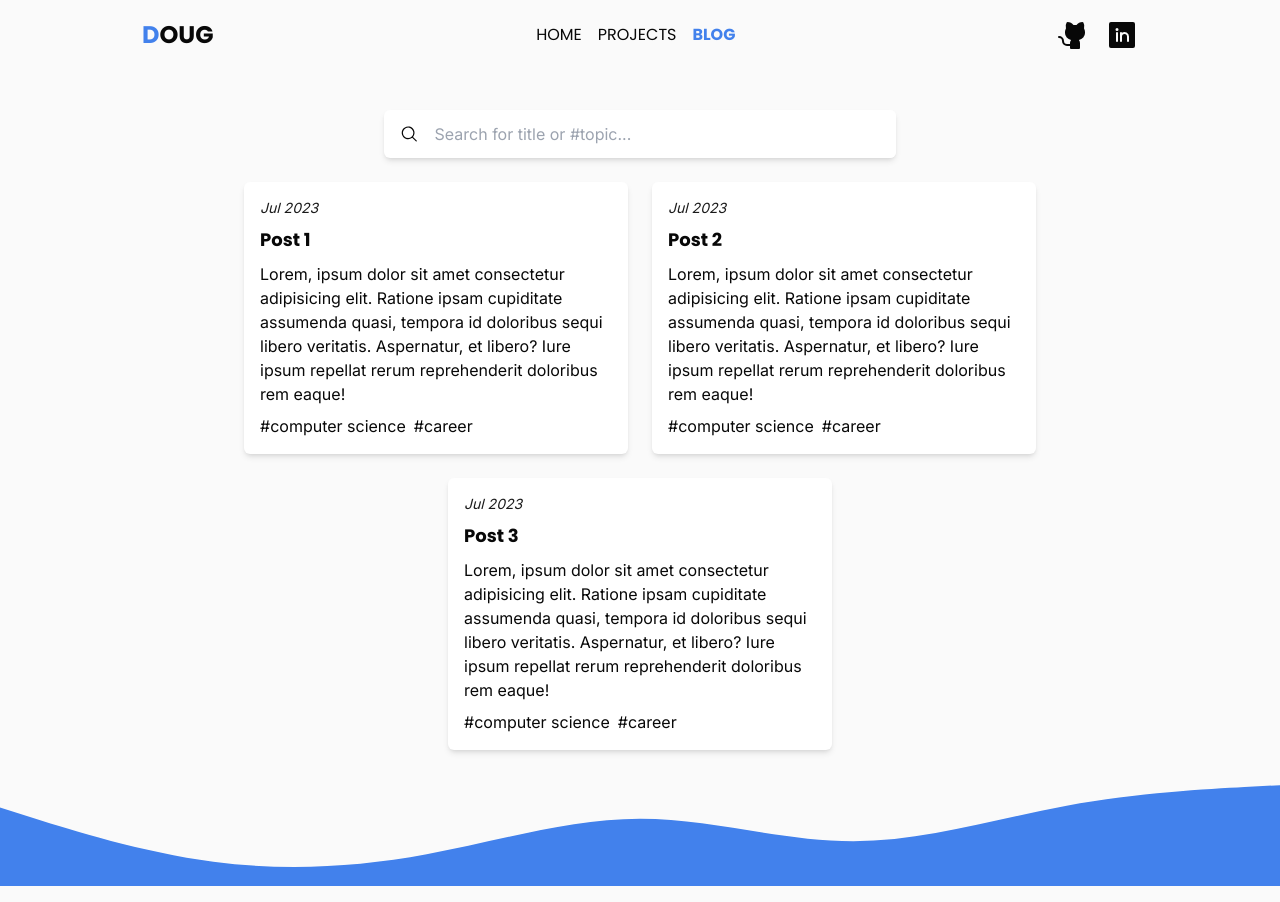
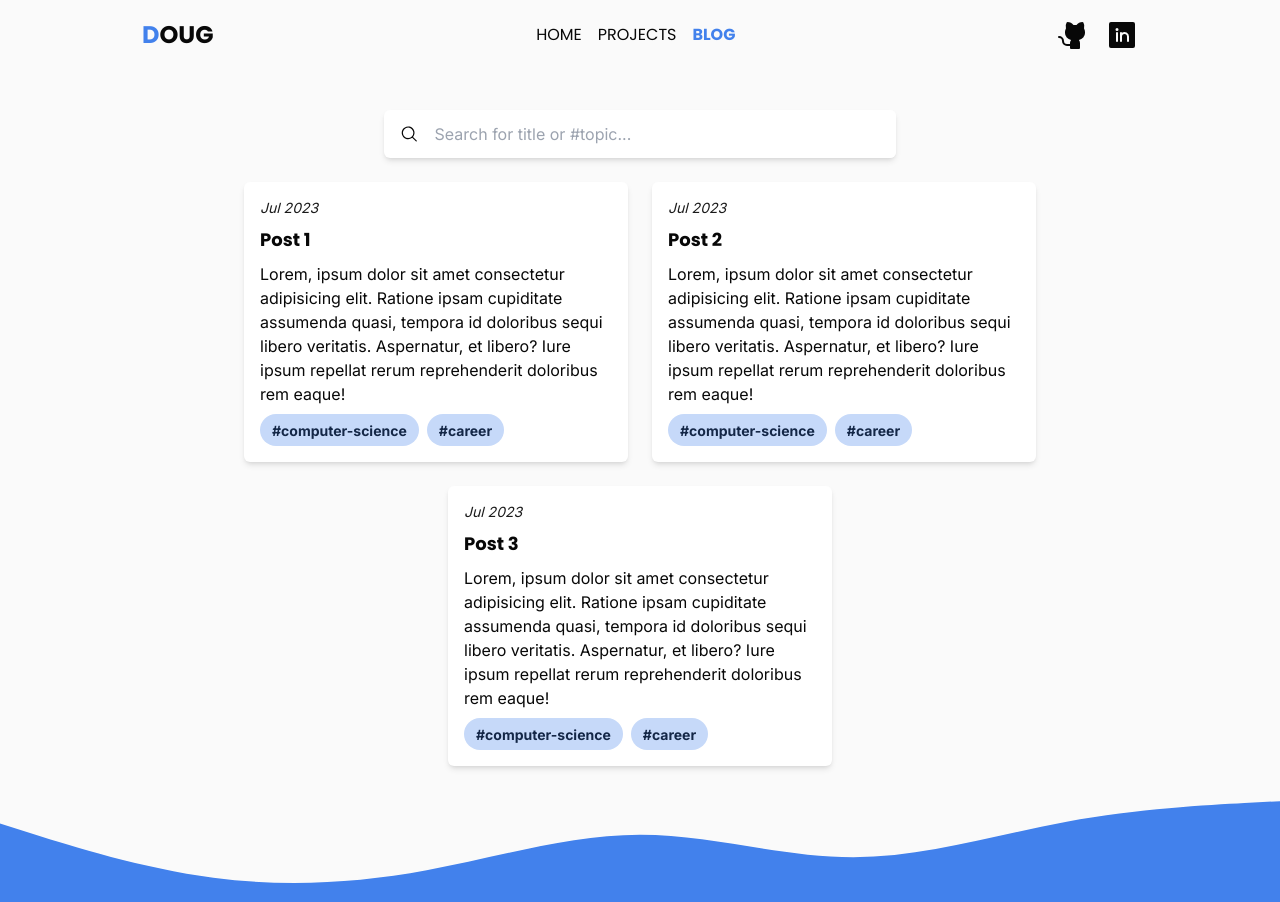
Before and after one commit to dougdomingos/portfolio, a Next.js app: page /blog in a window 1280 px wide. Built offline with nearby package versions, Linux system fonts and the light colour scheme.

Commit message:
feat: extract Card tags to TopicTag component

```diff
--- a/src/components/Card.tsx
+++ b/src/components/Card.tsx
@@ -1,3 +1,5 @@
+import TopicTag from "./TopicTag";
+
 type CardProps = {
   name: string;
   description: string;
@@ -11,11 +13,7 @@ const Card = ({ name, description, topics }: CardProps) => (
       <p>{description}</p>
       <ul className='flex gap-2 flex-wrap'>
         {topics.map((tag) => (
-          <li
-            key={tag}
-            className='text-primary-dark rounded-full bg-primary-light py-1 px-3'>
-            <span className='text-sm font-bold'>{tag}</span>
-          </li>
+          <TopicTag key={tag} tag={tag} />
         ))}
       </ul>
     </div>
--- /dev/null
+++ b/src/components/TopicTag.tsx
@@ -0,0 +1,12 @@
+interface TopicTagProps {
+  tag: string;
+}
+
+const TopicTag = ({ tag }: TopicTagProps) => (
+  <li
+    className='text-primary-dark rounded-full bg-primary-light py-1 px-3'>
+    <span className='text-sm font-bold'>{tag.replace(' ', '-')}</span>
+  </li>
+);
+
+export default TopicTag;
--- a/src/components/pages/blog/PostList.tsx
+++ b/src/components/pages/blog/PostList.tsx
@@ -1,3 +1,4 @@
+import TopicTag from '@components/TopicTag';
 import { Post } from '@customTypes/Post';
 
 const posts: Post[] = [
@@ -40,7 +41,7 @@ const PostList = () => (
         <p>{post.description}</p>
         <ul className='flex gap-2'>
           {post.topics.map((topic) => (
-            <li key={topic}>&#x23;{topic}</li>
+            <TopicTag key={topic} tag={`#${topic}`} />
           ))}
         </ul>
       </article>
```
